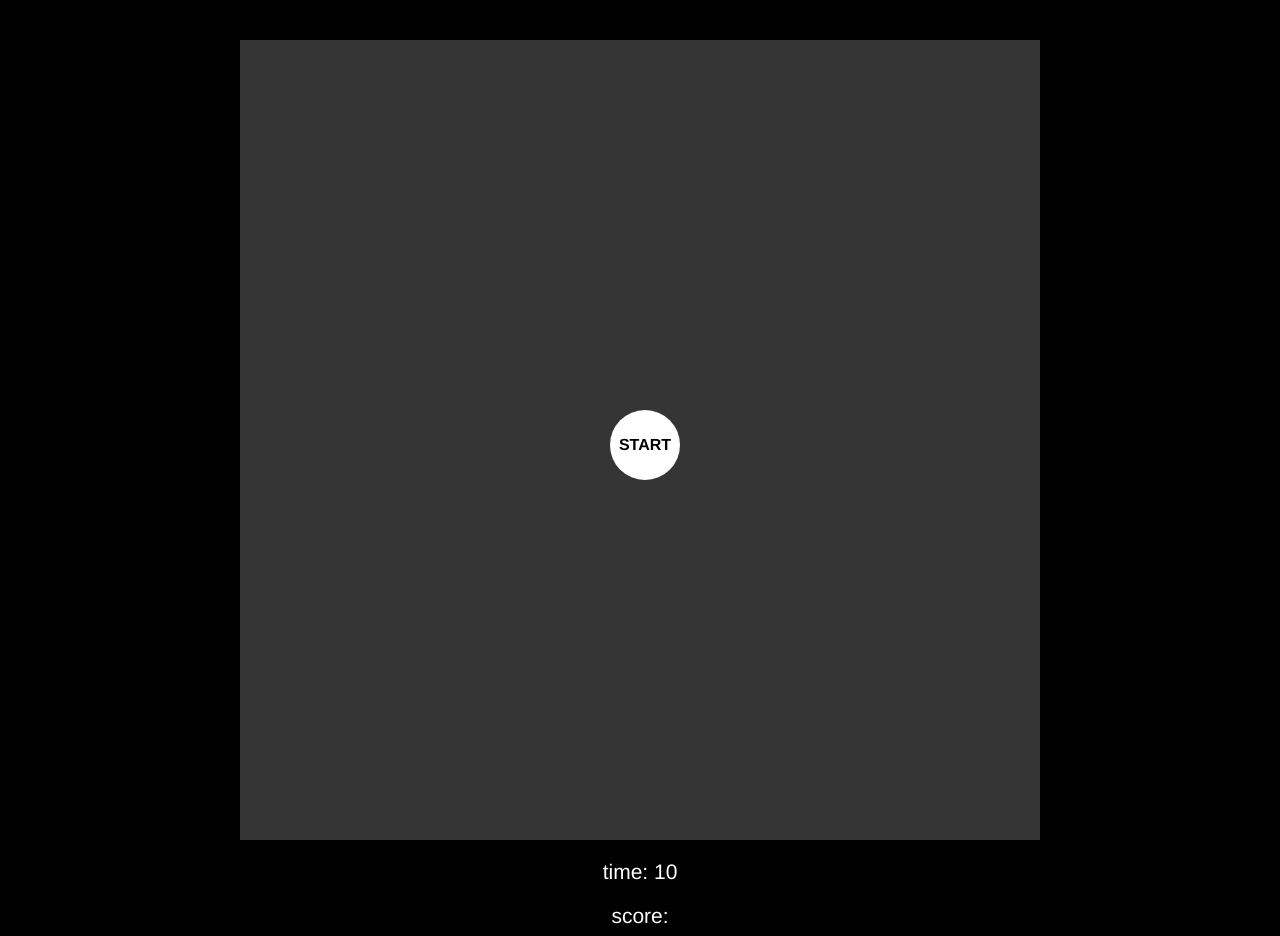
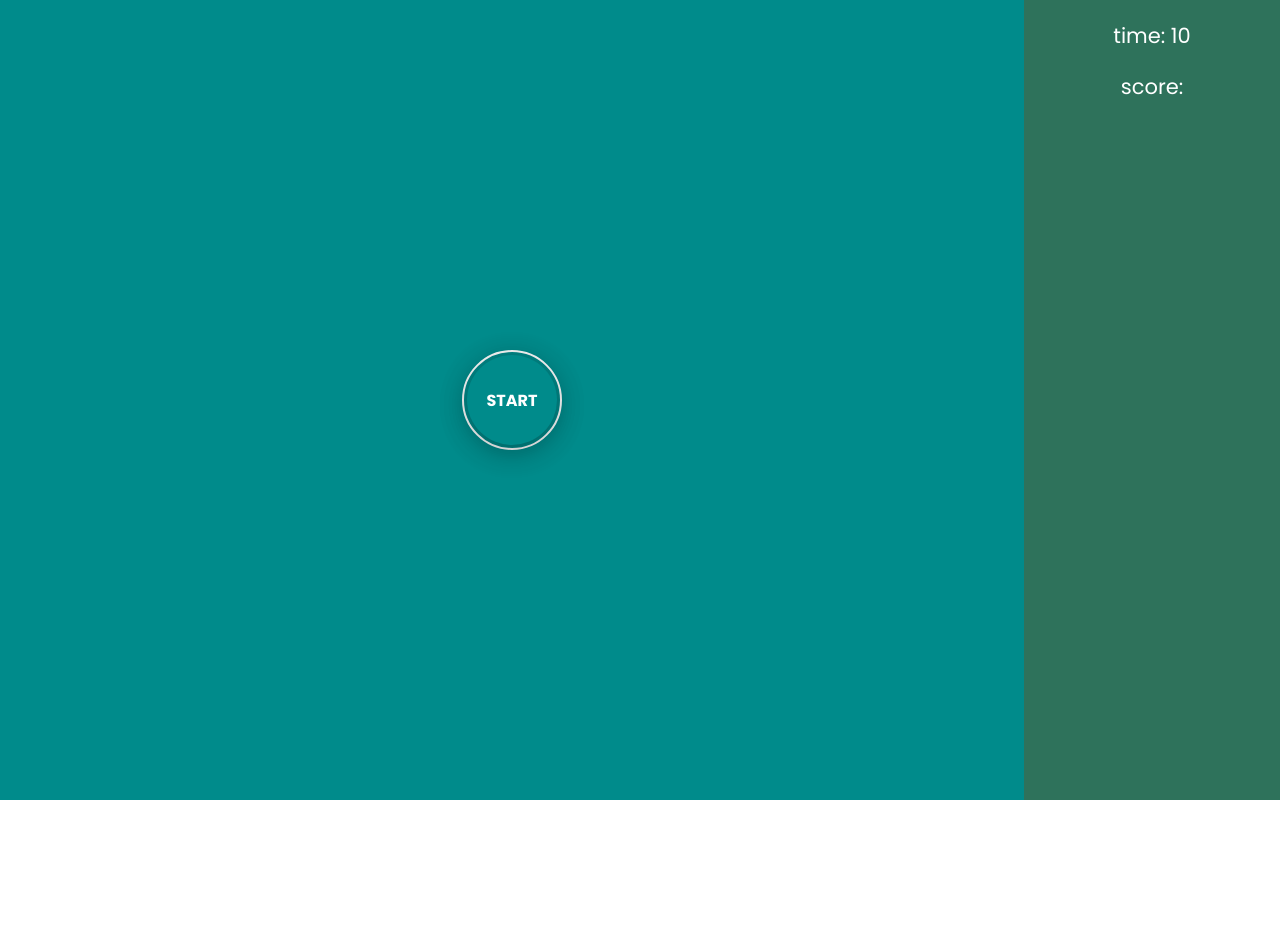
Before and after one commit to bhajduk/reflex-game, a plain HTML site: page index.html in a window 1280 px wide. After the commit the page ends 800 px from the top, so only its background shows below. Drawn offline with Linux system fonts and the light colour scheme.

Commit message:
repaired start button

```diff
--- a/index.html
+++ b/index.html
@@ -6,18 +6,32 @@
         <meta name="viewport" content="width=device-width, initial-scale=1.0" />
         <title>Document</title>
         <link rel="stylesheet" href="style.css" />
-        <script src="js/main.js"></script>
+        <link rel="preconnect" href="https://fonts.gstatic.com" />
+        <link
+            href="https://fonts.googleapis.com/css2?family=Poppins:wght@400;700&display=swap"
+            rel="stylesheet"
+        />
     </head>
     <body>
+        <div id="container">
+            <div id="gameContainer">
                 <div id="gameMain" onclick="backgroundHit()">
-            <div id="circle" onclick="event.stopPropagation(); randomShow()">
+                    <div
+                        id="circle"
+                        onclick="event.stopPropagation(); randomShow()"
+                    >
                         <div id="start" onclick="timer()">start</div>
                     </div>
                 </div>
 
+                <div id="rightPane">
                     <div id="summary">
                         <div class="sum" id="time">time: 10</div>
                         <div class="sum" id="personalBest">score:</div>
                     </div>
+                </div>
+            </div>
+        </div>
+        <script src="js/main.js"></script>
     </body>
 </html>
--- a/js/main.js
+++ b/js/main.js
@@ -22,8 +22,8 @@ function backgroundHit() {
 }
 
 function randomShow() {
-    let x = getRandomIntInclusive(0, 730);
-    let y = getRandomIntInclusive(0, 730);
+    let x = getRandomIntInclusive(-500, 500);
+    let y = getRandomIntInclusive(-500, 500);
 
     if (i < 3) document.getElementById('circle').style.backgroundColor = 'red';
 
--- a/style.css
+++ b/style.css
@@ -1,15 +1,39 @@
-body {
+*,
+*::after,
+*::before {
+    margin: 0;
+    padding: 0;
+    box-sizing: border-box;
+    font-family: 'Poppins', sans-serif;
+}
+
+#container {
+    display: flex;
+    align-items: center;
+    height: 100vh;
+    width: 100vw;
+    justify-content: center;
     background-color: black;
-    font-family: Helvetica, sans-serif;
+}
+
+#gameContainer {
+    width: 100vw;
+    height: 100vh;
+    background-color: rgb(184, 154, 161);
+    display: flex;
 }
 
 #gameMain {
-    background-color: rgb(53, 53, 53);
-    height: 800px;
-    width: 800px;
-    margin-left: auto;
-    margin-right: auto;
-    margin-top: 40px;
+    background-color: darkcyan;
+    flex: 80%;
+    display: flex;
+    align-items: center;
+    justify-content: center;
+}
+
+#rightPane {
+    background-color: rgb(46, 114, 91);
+    flex: 20%;
 }
 
 #circle {
@@ -17,15 +41,21 @@ body {
     height: 70px;
     border-radius: 50%;
     cursor: pointer;
+    color: white;
 }
 
 #circle:first-child {
-    background-color: white;
+    background-color: transparent;
+    border: 2px solid white;
     display: flex;
     justify-content: center;
     align-items: center;
-    transform: translate(370px, 370px);
     transition: none;
+    width: 100px;
+    height: 100px;
+    display: flex;
+    align-items: center;
+    justify-content: center;
 }
 
 .sum {
@@ -36,9 +66,26 @@ body {
 }
 
 #start {
-    padding: 25px;
+    height: 90px;
+    width: 90px;
+    display: flex;
+    align-items: center;
+    justify-content: center;
     text-transform: uppercase;
     font-weight: 700;
+    border-radius: 50%;
+    box-shadow: 0 4px 30px 0 rgba(0, 0, 0, 0.2),
+        0 6px 30px 0 rgba(0, 0, 0, 0.19);
+    transition: 0.5s ease;
+}
+
+#start:hover {
+    background-color: white;
+    color: black;
+    box-shadow: 0 4px 30px 0 rgba(0, 0, 0, 0.2),
+        0 6px 30px 0 rgba(0, 0, 0, 0.19);
+    transition: 0.5s ease;
+    cursor: pointer;
 }
 
 #retry {
```
Lines whose indentation alone changed are shown as unchanged.
